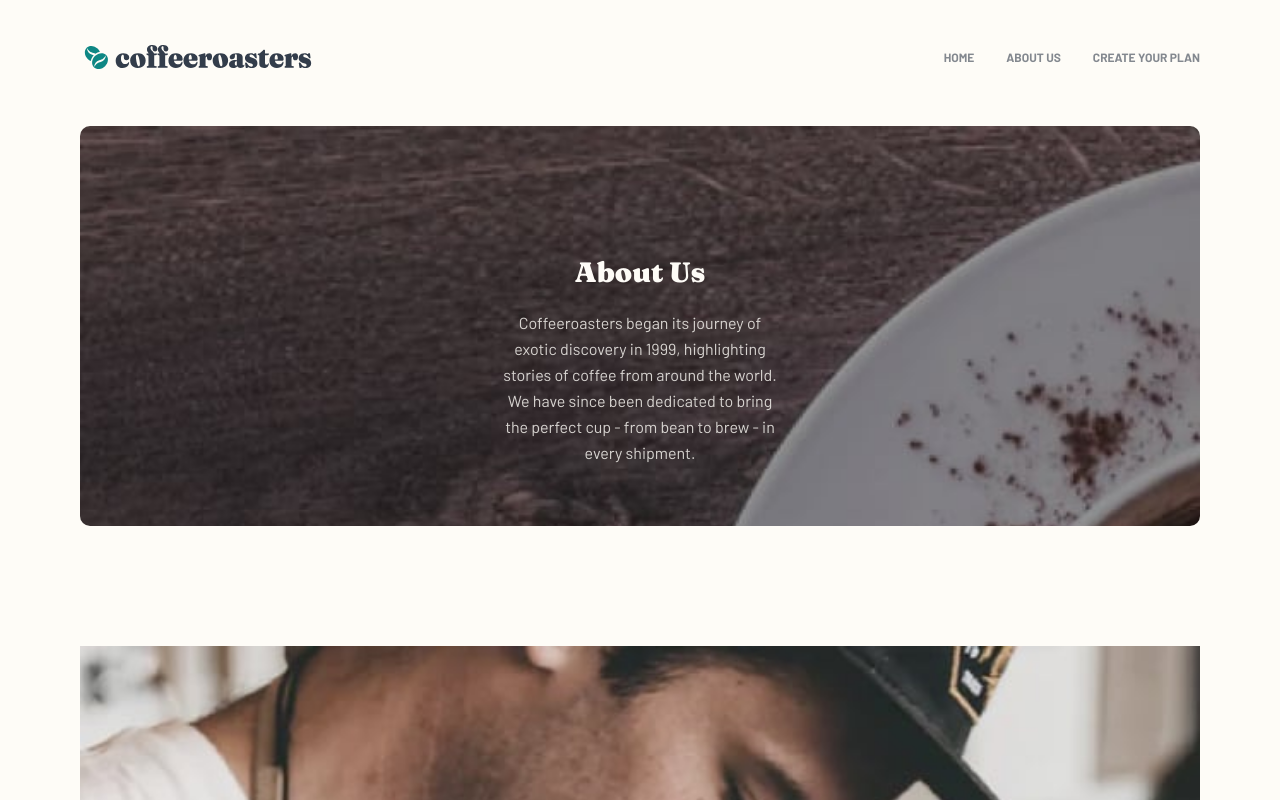
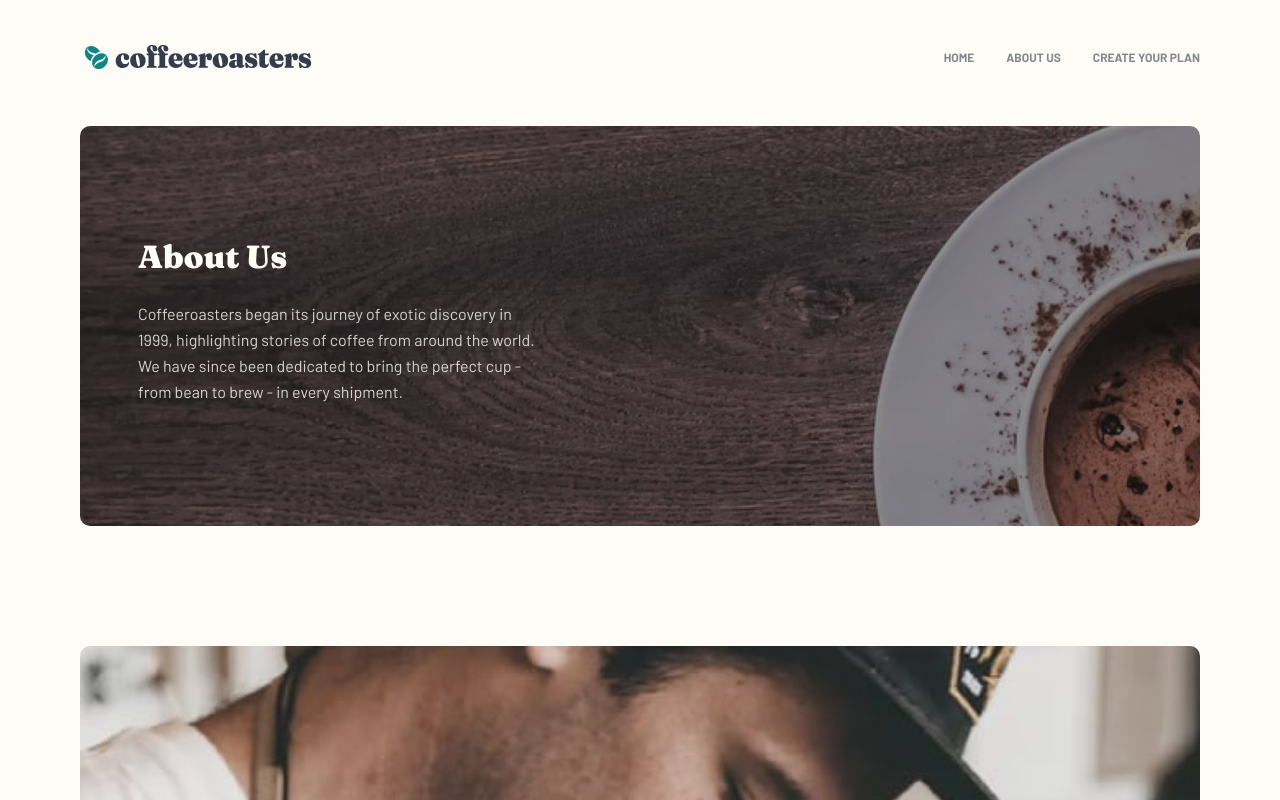
Before and after one commit to gcarter89/coffeeroasters, a React (Create React App) app: page / in a window 1280 px wide. Shown: the top 800 px of the page. Built offline with nearby package versions, Linux system fonts and the light colour scheme.

Commit message:
styled hero section

```diff
--- a/src/App.scss
+++ b/src/App.scss
@@ -88,6 +88,11 @@ button {
         max-width: 800px;
     }
 
+    h2 {
+        font-size: 32px;
+        line-height: 40px;
+    }
+
 
     h3 {
         font-size: 32px;
--- a/src/components/about/About.module.scss
+++ b/src/components/about/About.module.scss
@@ -30,6 +30,7 @@
     &__commitment {
         img {
             width: 100%;
+            border-radius: 10px;
         }
         margin-bottom: 184px;
     }
@@ -121,7 +122,20 @@
 
 @media screen and (min-width:'732px') {
     .about {
+        &__hero {
+            background-image: url('../../assets/about/tablet/image-hero-whitecup.jpg');
+            align-items: unset;
+            justify-content: unset;
+        }
 
+        &__heroText {
+            height: fit-content;
+            max-width: 398px;
+            text-align: left;
+            padding: 58px;
+            padding: 111px 58px 0px;
+
+        }
     }
 }
 
```
